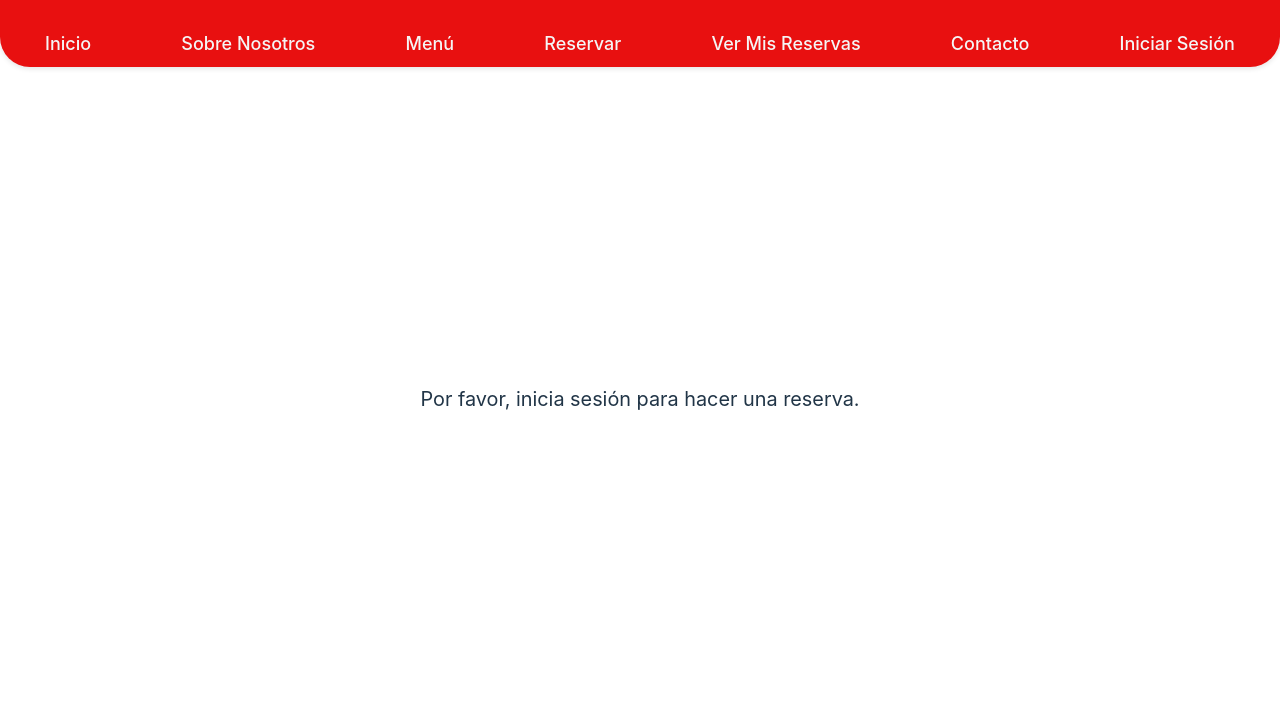
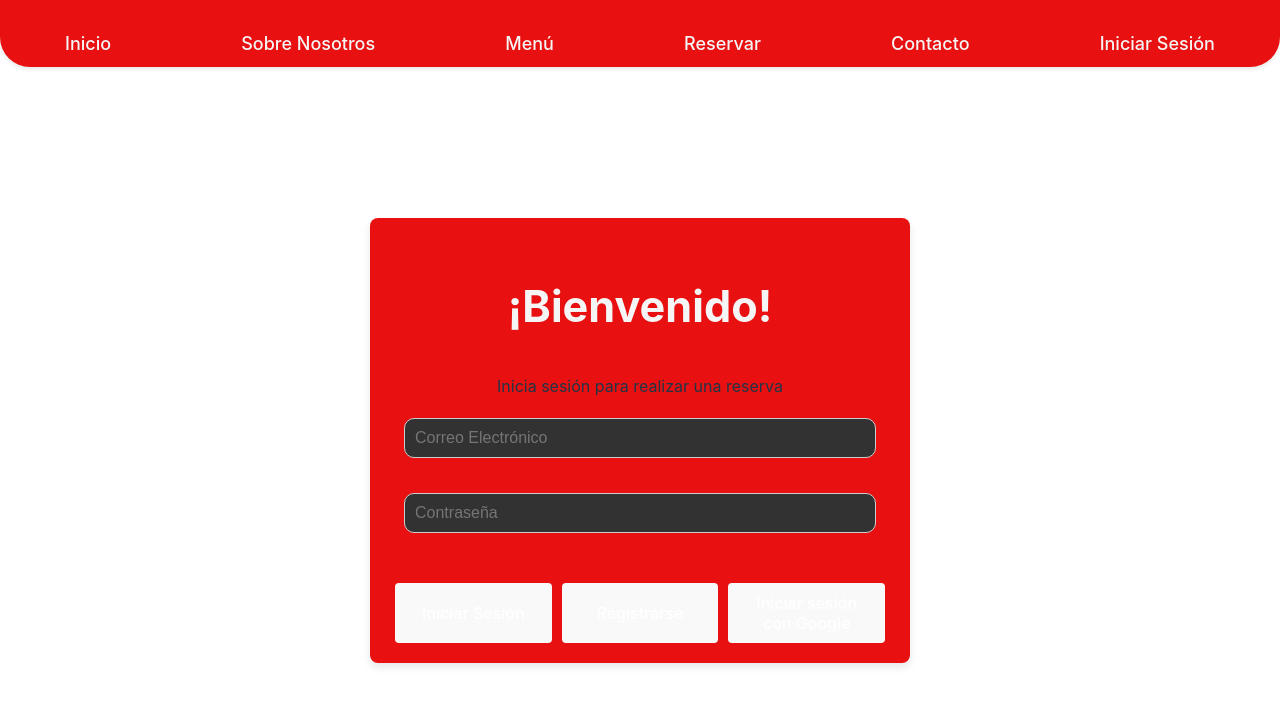
Before and after one commit to sebapoblete09/SDT-FINAL, a React (Vite) app in the folder SDT-Final/: page /reservar in a window 1280 px wide. Shown: the top 706 px of the page. Built offline with nearby package versions, Linux system fonts and the light colour scheme.

Commit message:
ajuste login redireccionamineto

```diff
--- a/SDT-Final/src/Components/Login.jsx
+++ b/SDT-Final/src/Components/Login.jsx
@@ -1,5 +1,6 @@
 // Login.jsx
 import React, { useState } from 'react';
+import { useNavigate,  } from 'react-router-dom';
 import { auth } from '../firebase/firebaseconfig';
 import { createUserWithEmailAndPassword, signInWithEmailAndPassword, signInWithPopup, GoogleAuthProvider, sendEmailVerification } from 'firebase/auth';
 import { doc, setDoc, getDoc } from 'firebase/firestore';
@@ -15,6 +16,7 @@ function Login() {
   const [apellido, setApellido] = useState('');
   const [telefono, settelefono] = useState('');
   const [isGoogleUser, setIsGoogleUser] = useState(false);
+  const Navigate = useNavigate()
 
 
   const handleRegisterClick = () => {
@@ -52,6 +54,7 @@ function Login() {
       console.log("Token guardado en localStorage:", token);
       console.log("Inicio de sesión exitoso");
       alert("Inicio de sesion Exitoso"); // Mensaje de éxito
+      Navigate('/reservar');
       window.location.reload();
 
     } catch (error) {
@@ -119,6 +122,7 @@ function Login() {
         console.log("Token guardado en localStorage:", token);
         console.log("Inicio de sesión con Google exitoso:", result.user);
         alert("Inicio de sesión exitoso");
+        Navigate('/reservar');
 
         const userRef = doc(db, 'clientes', user.uid);
         const docSnap = await getDoc(userRef);
@@ -128,7 +132,6 @@ function Login() {
             setIsGoogleUser(true); // Muestra el formulario para ingresar el número de teléfono
         } else {
             // Si el usuario ya existe, no pide el teléfono
-            alert("Inicio de sesión exitoso");
             window.location.reload(); // Recarga para acceder al sistema
         }
     } catch (error) {
--- a/SDT-Final/src/Components/NavBar.jsx
+++ b/SDT-Final/src/Components/NavBar.jsx
@@ -1,9 +1,40 @@
 // Navbar.jsx
 import React, { useState, useEffect } from 'react';
-import { Link } from 'react-router-dom';
+import { Link, useNavigate,  } from 'react-router-dom';
 import '../styles/navbar.css'; // Asegúrate de tener el CSS en este archivo
 
 function Navbar() {
+
+  const [isAuthenticated, setIsAuthenticated] = useState(false);
+    const Navigate = useNavigate()
+
+    const logout = () => {
+        localStorage.removeItem('token'); // Elimina el token de localStorage
+        localStorage.removeItem('uid'); // Elimina el token de localStorage
+        setIsAuthenticated(false);
+        Navigate('/');
+        window.location.reload();         // Actualiza el estado de autenticación
+    };
+
+    useEffect(() => {
+        // Función para verificar si hay un token en localStorage
+        const checkAuthStatus = () => {
+            const token = localStorage.getItem('token');
+            setIsAuthenticated(!!token);
+
+        };
+
+        // Verifica el estado de autenticación al montar el componente
+        checkAuthStatus();
+
+        // Listener para detectar cambios en localStorage
+        window.addEventListener('storage', checkAuthStatus);
+
+        // Limpia el listener al desmontar el componente
+        return () => {
+            window.removeEventListener('storage', checkAuthStatus);
+        };
+    }, []);
 
   const [isOpen, setIsOpen] = useState(false);
 
@@ -12,7 +43,8 @@ function Navbar() {
   };
 
   return (
-
+    <div>
+      {isAuthenticated ? (
         <nav className="navbar">
           <div className="navbar-header">
             <button className="navbar-toggler" onClick={toggleMenu}>
@@ -28,9 +60,30 @@ function Navbar() {
             <li><Link to="/reservar">Reservar</Link></li>
             <li><Link to="/mis-reservas">Ver Mis Reservas</Link></li>
             <li><Link to="/contacto">Contacto</Link></li>
+            <li><button onClick={logout}>Cerrar Sesión</button></li>
+          </ul>
+        </nav>
+      ):(
+      <nav className="navbar">
+        <div className="navbar-header">
+            <button className="navbar-toggler" onClick={toggleMenu}>
+              <span className="navbar-icon"></span>
+              <span className="navbar-icon"></span>
+              <span className="navbar-icon"></span>
+            </button>
+        </div>
+        <ul className={`navbar-menu ${isOpen ? 'open' : ''}`}>
+          <li><Link to="/">Inicio</Link></li>
+          <li><Link to="/sobre-nosotros">Sobre Nosotros</Link></li>
+          <li><Link to="/menu">Menú</Link></li>
+          <li><Link to="/reservar">Reservar</Link></li>
+          <li><Link to="/contacto">Contacto</Link></li>
           <li><Link to="/iniciar-sesion">Iniciar Sesión</Link></li>
         </ul>
       </nav>
+      )}
+    </div>
+
   );
 }
 
--- a/SDT-Final/src/Components/Reserva.jsx
+++ b/SDT-Final/src/Components/Reserva.jsx
@@ -3,6 +3,7 @@ import { useState, useEffect,} from 'react';
 import { collection, addDoc, doc, getDoc, serverTimestamp  } from 'firebase/firestore';
 import { db } from '../firebase/firebaseconfig';
 import horas from '../const/horas';
+import Login from './Login';
 import '../styles/reserva.css'; // Asegúrate de crear este archivo para los estilos
 
 function Reserva() {
@@ -147,7 +148,7 @@ function Reserva() {
         </div>
       ) : (
         // Si no está autenticado, muestra el mensaje de inicio de sesión
-        <p>Por favor, inicia sesión para hacer una reserva.</p>
+        <Login/>
       )}
 
     </main>
```
Lines whose indentation alone changed are shown as unchanged.
